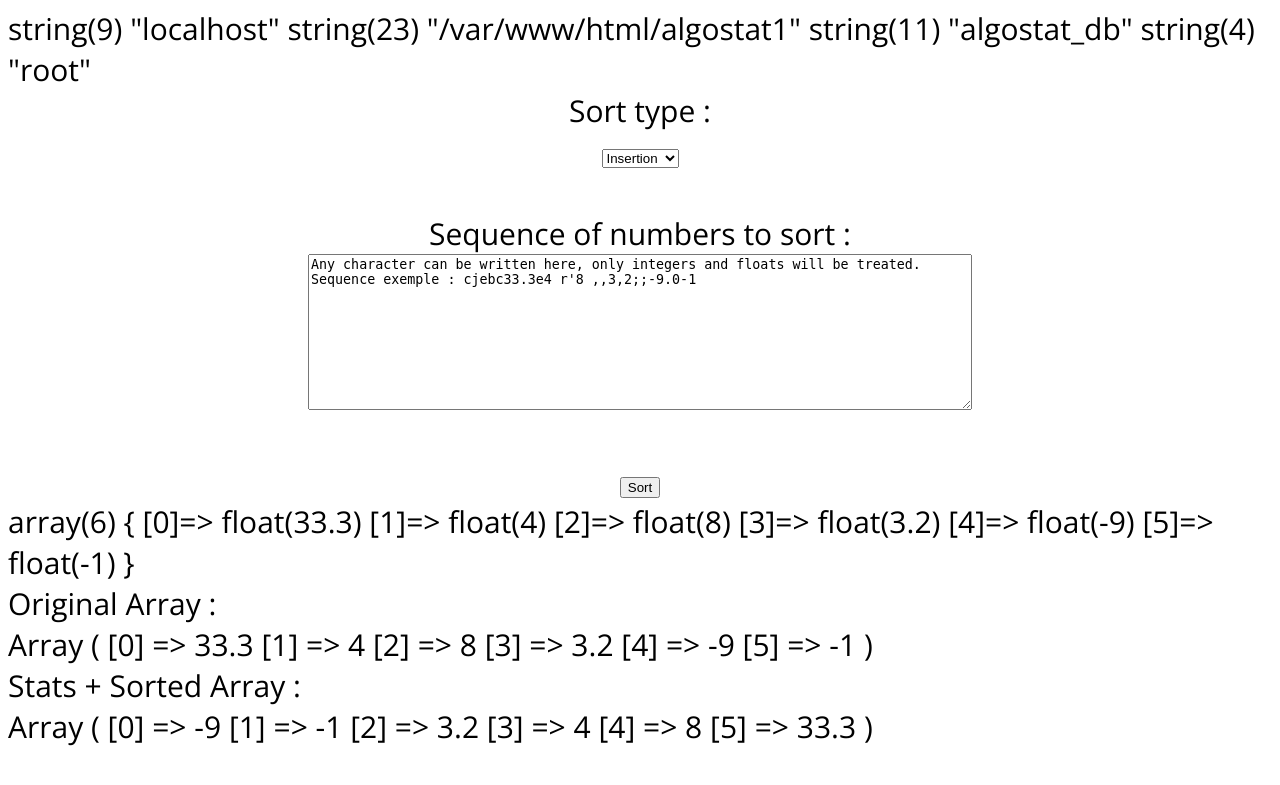
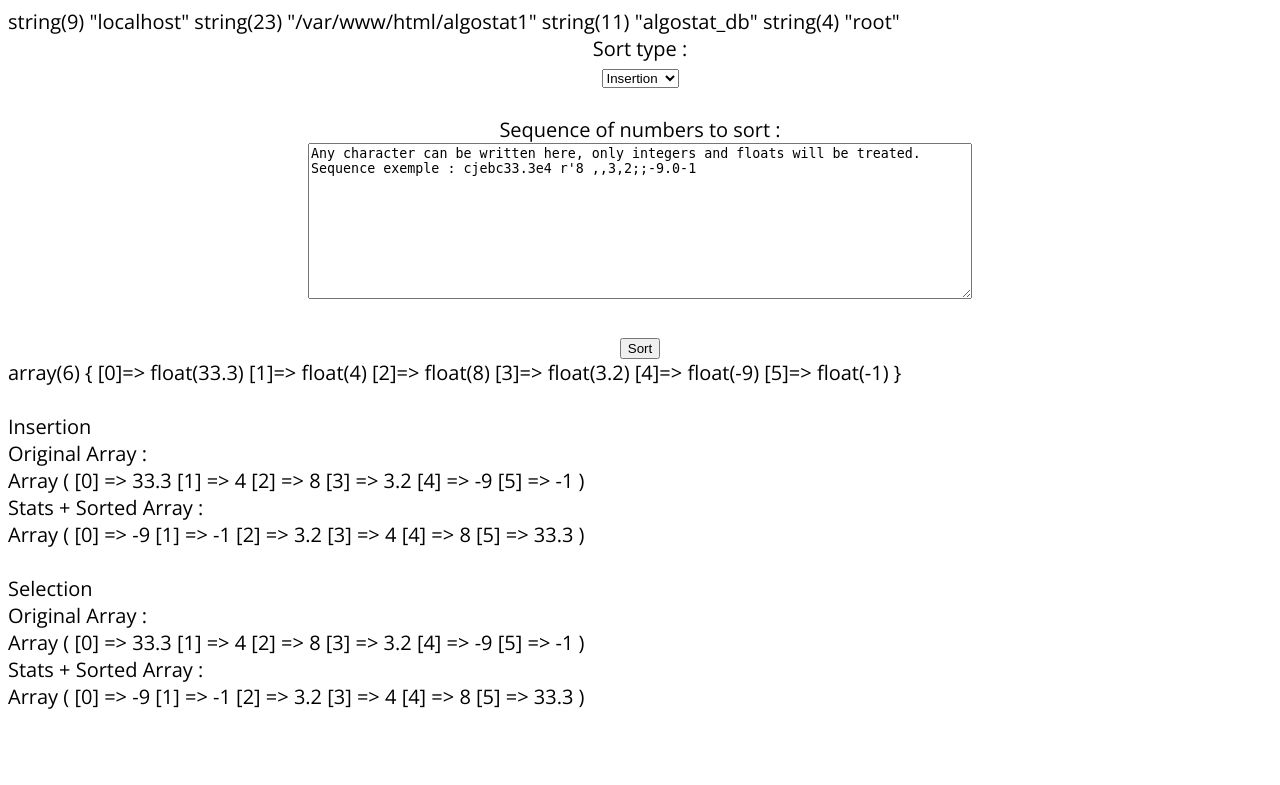
Before and after one commit to JulienDERONGS/ETNA_AlgoStat1, a PHP site: page / in a window 1280 px wide. Shown: the top 785 px of the page. Run offline with PHP 8.4, Linux system fonts and the light colour scheme.

Commit message:
selection sort done + debug on index

```diff
--- a/include/Sort.php
+++ b/include/Sort.php
@@ -60,9 +60,18 @@ class             Sort
     return ($clean_data_floats);
   }
 
+  // Sorting functions pointer, should use form types as $type
   function sort_by_type($type, $seq)
   {
     return ($this->$type($seq));
+  }
+
+  protected function swap_array($array, $left, $right)
+  {
+  	$tmp = $array[$left];
+    $array[$left] = $array[$right];
+  	$array[$right] = $tmp;
+  	return $array;
   }
 
   protected function insertion($seq)
@@ -88,13 +97,36 @@ class             Sort
     return $this->getSortedArray();
   }
 
-  protected function selection()
+  protected function selection($seq)
   {
+    $this->sort_time = microtime(true);
+    $this->sort_cost = 0;
 
+    for ($i = 0; $i < count($seq) - 1; $i++)
+    {
+    	$min = $i;
+    	for ($j = $i + 1; $j < count($seq); $j++)
+      {
+    		if ($seq[$j] < $seq[$min])
+        {
+    			$min = $j;
+    		}
+        $this->sort_cost++;
+    	}
+      $seq = $this->swap_array($seq, $i, $min);
+      $this->sort_cost++;
+    }
+    $this->sort_time = microtime(true) - $this->sort_time;
+    $this->sorted_array = $seq;
+    return $this->getSortedArray();
   }
 
   protected function bubble()
-  {}
+  {
+    $this->sort_time = microtime(true);
+    $this->sort_cost = 0;
+
+
+  }
 }
-
 ?>
--- a/index.php
+++ b/index.php
@@ -47,10 +47,16 @@
         echo "\n";
 
         $test_array = array();
-        echo "</br>Original Array :</br>";
+        echo "</br></br>Insertion</br>Original Array :</br>";
         print_r($clean_data);
         echo "</br>Stats + Sorted Array :</br>";
         print_r($sort->sort_by_type("insertion", $clean_data));
+
+        $test_array = array();
+        echo "</br></br>Selection</br>Original Array :</br>";
+        print_r($clean_data);
+        echo "</br>Stats + Sorted Array :</br>";
+        print_r($sort->sort_by_type("selection", $clean_data));
       ?>
     </div>
   </body>
--- a/styles/style.css
+++ b/styles/style.css
@@ -1,5 +1,5 @@
 html {
-  font-size: 30px;
+  font-size: 20px;
   font-family: 'Open Sans', sans-serif;
 }
 
```
